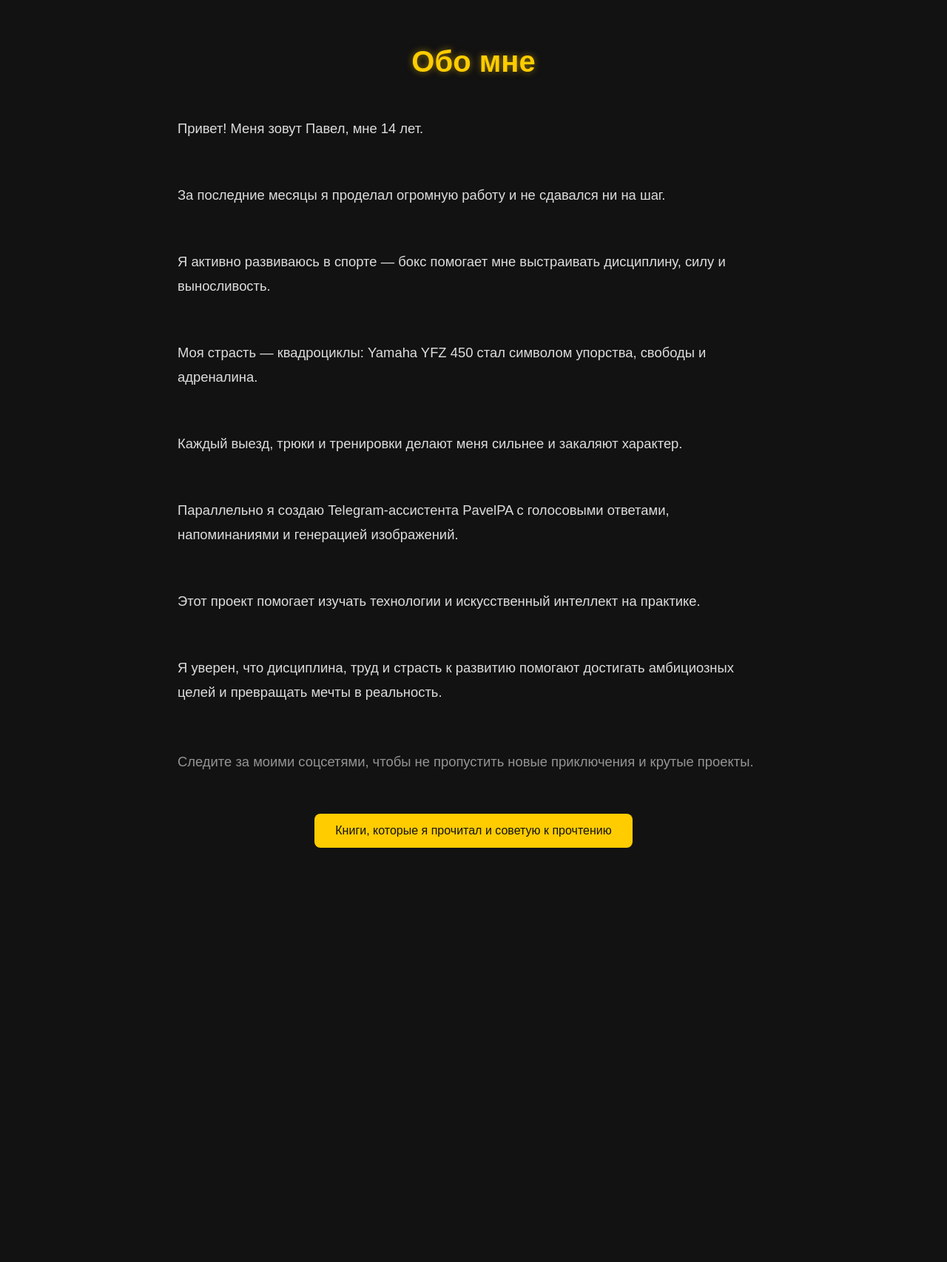
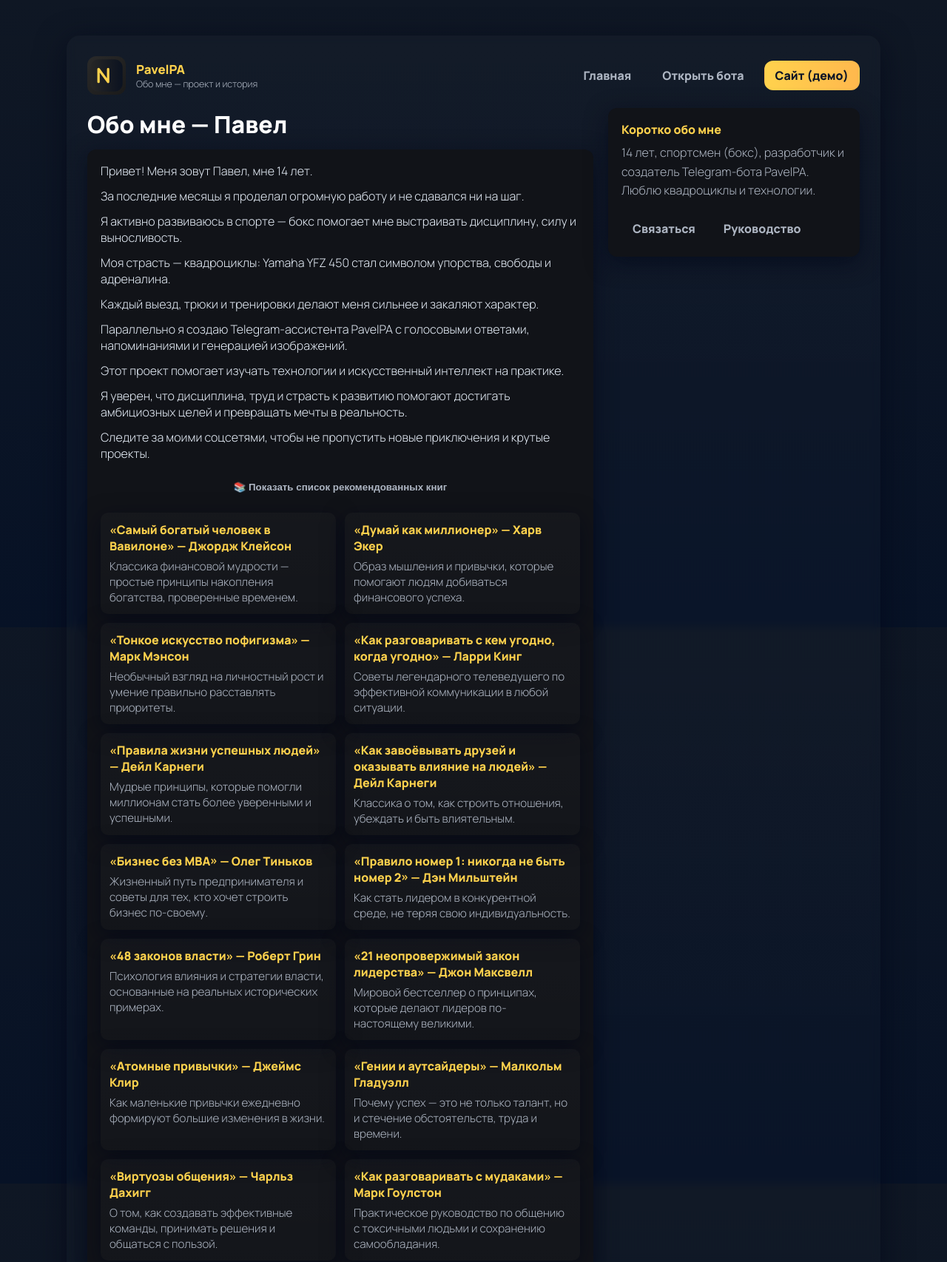
Before and after one commit to Pauelky123/pavelPA, a plain HTML site: page about.html in a window 1280 px wide. Shown: the top 1706 px of the page at 74% size. Before the commit the page ends 1206 px from the top, so only its background shows below. Drawn offline with Linux system fonts and the light colour scheme.

Commit message:
Update about.html

```diff
--- a/about.html
+++ b/about.html
@@ -1,174 +1,122 @@
-<!DOCTYPE html>
+<!doctype html>
 <html lang="ru">
 <head>
-<meta charset="UTF-8">
-<meta name="viewport" content="width=device-width, initial-scale=1">
-<title>Обо мне - PavelPA</title>
+  <meta charset="utf-8" />
+  <meta name="viewport" content="width=device-width, initial-scale=1" />
+  <title>Обо мне — PavelPA</title>
+  <link href="https://fonts.googleapis.com/css2?family=Manrope:wght@300;600;800&display=swap" rel="stylesheet">
+  <meta name="theme-color" content="#0f1724">
   <style>
-body {
-  margin: 0;
-  padding: 20px;
-  background: #121212;
-  color: #ddd;
-  font-family: 'Manrope', sans-serif;
-  line-height: 1.8;
-  overflow-x: hidden;
+    :root{
+      --bg:#0f1724;
+      --card:#111318;
+      --muted:#aeb6c3;
+      --accent:#ffd24d;
+      --glass: rgba(255,255,255,0.03);
+      --radius:16px;
+    }
+    *{box-sizing:border-box;margin:0;padding:0}
+    html,body{height:100%;font-family:'Manrope',system-ui,-apple-system,Segoe UI,Roboto,'Helvetica Neue',Arial; background:linear-gradient(180deg,var(--bg) 0%, #071226 100%); color:#e6eef8;-webkit-font-smoothing:antialiased}
+
+    /* page container */
+    .wrap{max-width:1100px;margin:48px auto;padding:28px;border-radius:18px;background:linear-gradient(180deg, rgba(255,255,255,0.02), rgba(255,255,255,0.01));box-shadow:0 10px 40px rgba(2,6,23,0.6);backdrop-filter: blur(6px)}
+
+    header{display:flex;align-items:center;justify-content:space-between;gap:18px;margin-bottom:18px}
+    .brand{display:flex;align-items:center;gap:14px}
+    .logo{width:52px;height:52px;border-radius:12px;background:linear-gradient(135deg,#2a2a2a, #1a1a1a);display:flex;align-items:center;justify-content:center}
+    .brand h1{font-size:1.05rem;color:var(--accent)}
+    .brand p{font-size:0.78rem;color:var(--muted)}
+    nav{display:flex;gap:12px;align-items:center}
+    .btn{font-weight:700;padding:8px 14px;border-radius:12px;text-decoration:none;display:inline-flex;align-items:center;gap:8px;border:1px solid transparent}
+    .btn.ghost{background:transparent;color:var(--muted)}
+    .btn.primary{background:linear-gradient(90deg,var(--accent), #ffb84d);color:#071226}
+
+    /* hero */
+    .hero{display:grid;grid-template-columns:1fr 340px;gap:20px;align-items:start}
+    .hero-left h2{font-size:2rem;color:#fff;margin-bottom:12px}
+    .lead{color:var(--muted);font-size:1rem;line-height:1.6;margin-bottom:18px}
+
+    /* about card */
+    .card{background:var(--card);padding:18px;border-radius:12px;box-shadow:0 8px 30px rgba(2,6,23,0.6)}
+    .about-paragraph{color:#e6eef8;margin-bottom:12px;opacity:0;transform:translateY(8px);transition:all 0.6s ease}
+    .about-paragraph.visible{opacity:1;transform:translateY(0)}
+
+    /* books */
+    .books-toggle{display:flex;justify-content:center;margin:18px 0}
+    .books-list{display:grid;grid-template-columns:repeat(auto-fit,minmax(220px,1fr));gap:12px;margin-top:12px}
+    .book{background:linear-gradient(180deg, rgba(255,255,255,0.02), rgba(255,255,255,0.01));padding:12px;border-radius:10px}
+    .book h4{color:var(--accent);margin-bottom:6px}
+    .book p{color:var(--muted);font-size:0.95rem}
+
+    footer{margin-top:24px;text-align:center;color:var(--muted);font-size:0.9rem;padding:10px}
+
+    @media (max-width:880px){
+      .hero{grid-template-columns:1fr}
+      .hero-right{order:-1}
     }
 
-h1 {
-  color: #ffcc00;
-  font-size: 2.5rem;
-  margin-bottom: 20px;
-  text-align: center;
-  text-shadow: 0 0 10px rgba(255,204,0,0.5);
-  opacity: 0;
-  transform: translateY(20px);
-  transition: all 0.8s ease;
-}
-
-h1.visible { opacity: 1; transform: translateY(0); }
-
-#wave-text {
-  font-size: 1.15rem;
-  max-width: 800px;
-  margin: 0 auto 40px;
-  display: flex;
-  flex-direction: column;
-  gap: 20px;
-}
-
-#wave-text p {
-  opacity: 0;
-  transform: translateY(10px);
-  transition: opacity 0.8s ease, transform 0.8s ease;
-}
-
-#wave-text p.visible {
-  opacity: 1;
-  transform: translateY(0);
-}
-
-button {
-  display: block;
-  margin: 0 auto 40px;
-  padding: 14px 28px;
-  font-size: 1rem;
-  background: #ffcc00;
-  color: #121212;
-  border: none;
-  border-radius: 8px;
-  cursor: pointer;
-  transition: transform 0.2s ease, background 0.3s ease, box-shadow 0.3s ease;
-  opacity: 0;
-  transform: translateY(10px);
-}
-
-button:hover {
-  transform: translateY(-3px);
-  background: #e6b800;
-  box-shadow: 0 0 15px rgba(255,204,0,0.6);
-}
-
-button.visible { opacity: 1; transform: translateY(0); }
-
-#books-list {
-  max-width: 700px;
-  margin: 0 auto 40px;
-  opacity: 0;
-  transform: translateY(10px);
-  transition: all 0.6s ease;
-}
-
-#books-list.visible { opacity: 1; transform: translateY(0); }
-
-article.book-item {
-  margin-bottom: 20px;
-  background: #1f1f1f;
-  border-radius: 10px;
-  padding: 14px 20px;
-  box-shadow: 0 2px 8px rgba(0,0,0,0.7);
-}
-
-article.book-item h3 { color: #ffcc00; margin-bottom: 6px; }
-article.book-item p { color: #bbb; }
-
-@media (max-width: 480px) {
-  body { padding: 16px; }
-  #wave-text { font-size: 1rem; gap: 16px; }
-}
   </style>
 </head>
 <body>
+  <main class="wrap">
+    <header>
+      <div class="brand">
+        <div class="logo" aria-hidden>
+          <svg viewBox="0 0 24 24" fill="none" xmlns="http://www.w3.org/2000/svg"><rect x="2" y="2" width="20" height="20" rx="5" fill="url(#g)"/><defs><linearGradient id="g" x1="0" x2="1"><stop offset="0" stop-color="#262626"/><stop offset="1" stop-color="#0b1220"/></linearGradient></defs><path d="M7 16V8l6 8V8" stroke="#ffd24d" stroke-width="1.5" stroke-linecap="round" stroke-linejoin="round"/></svg>
+        </div>
+        <div>
+          <h1>PavelPA</h1>
+          <p>Обо мне — проект и история</p>
+        </div>
+      </div>
 
-<h1 id="main-title">Обо мне</h1>
-<div id="wave-text"></div>
+      <nav>
+        <a class="btn ghost" href="/">Главная</a>
+        <a class="btn ghost" href="https://t.me/PauelkyyBot" target="_blank">Открыть бота</a>
+        <a class="btn primary" href="https://pauelky123.github.io/pavel/" target="_blank">Сайт (демо)</a>
+      </nav>
+    </header>
 
-<button id="toggle-books-btn" aria-expanded="false" aria-controls="books-list">
-  Книги, которые я прочитал и советую к прочтению
+    <section class="hero">
+      <div class="hero-left">
+        <h2 id="main-title">Обо мне — Павел</h2>
+        <div class="card" style="margin-top:12px">
+          <div id="about-content">
+            <!-- paragraphs will be inserted here -->
+          </div>
+
+          <div class="books-toggle">
+            <button id="toggle-books" class="btn ghost" aria-expanded="false" aria-controls="books">
+              📚 Показать список рекомендованных книг
             </button>
+          </div>
 
-<section id="books-list" hidden>
-  <!-- все книги возвращены -->
-  <article class="book-item">
-    <h3>«Самый богатый человек в Вавилоне» — Джордж Клейсон</h3>
-    <p>Классика финансовой мудрости — простые принципы накопления богатства, проверенные временем.</p>
-  </article>
-  <article class="book-item">
-    <h3>«Думай как миллионер» — Харв Экер</h3>
-    <p>Образ мышления и привычки, которые помогают людям добиваться финансового успеха.</p>
-  </article>
-  <article class="book-item">
-    <h3>«Тонкое искусство пофигизма» — Марк Мэнсон</h3>
-    <p>Необычный взгляд на личностный рост и умение правильно расставлять приоритеты.</p>
-  </article>
-  <article class="book-item">
-    <h3>«Как разговаривать с кем угодно, когда угодно» — Ларри Кинг</h3>
-    <p>Советы легендарного телеведущего по эффективной коммуникации в любой ситуации.</p>
-  </article>
-  <article class="book-item">
-    <h3>«Правила жизни успешных людей» — Дейл Карнеги</h3>
-    <p>Мудрые принципы, которые помогли миллионам стать более уверенными и успешными.</p>
-  </article>
-  <article class="book-item">
-    <h3>«Как завоёвывать друзей и оказывать влияние на людей» — Дейл Карнеги</h3>
-    <p>Классика о том, как строить отношения, убеждать и быть влиятельным.</p>
-  </article>
-  <article class="book-item">
-    <h3>«Бизнес без MBA» — Олег Тиньков</h3>
-    <p>Жизненный путь предпринимателя и советы для тех, кто хочет строить бизнес по-своему.</p>
-  </article>
-  <article class="book-item">
-    <h3>«Правило номер 1: никогда не быть номер 2» — Дэн Мильштейн</h3>
-    <p>Как стать лидером в конкурентной среде, не теряя свою индивидуальность.</p>
-  </article>
-  <article class="book-item">
-    <h3>«48 законов власти» — Роберт Грин</h3>
-    <p>Психология влияния и стратегии власти, основанные на реальных исторических примерах.</p>
-  </article>
-  <article class="book-item">
-    <h3>«21 неопровержимый закон лидерства» — Джон Максвелл</h3>
-    <p>Мировой бестселлер о принципах, которые делают лидеров по-настоящему великими.</p>
-  </article>
-  <article class="book-item">
-    <h3>«Атомные привычки» — Джеймс Клир</h3>
-    <p>Как маленькие привычки ежедневно формируют большие изменения в жизни.</p>
-  </article>
-  <article class="book-item">
-    <h3>«Гении и аутсайдеры» — Малкольм Гладуэлл</h3>
-    <p>Почему успех — это не только талант, но и стечение обстоятельств, труда и времени.</p>
-  </article>
-  <article class="book-item">
-    <h3>«Виртуозы общения» — Чарльз Дахигг</h3>
-    <p>О том, как создавать эффективные команды, принимать решения и общаться с пользой.</p>
-  </article>
-  <article class="book-item">
-    <h3>«Как разговаривать с мудаками» — Марк Гоулстон</h3>
-    <p>Практическое руководство по общению с токсичными людьми и сохранению самообладания.</p>
-  </article>
+          <div id="books" class="books-list" hidden>
+            <!-- books will be rendered here -->
+          </div>
+        </div>
+      </div>
+
+      <aside class="hero-right">
+        <div class="card">
+          <h4 style="color:var(--accent);margin-bottom:8px">Коротко обо мне</h4>
+          <p class="lead muted">14 лет, спортсмен (бокс), разработчик и создатель Telegram-бота PavelPA. Люблю квадроциклы и технологии.</p>
+
+          <div style="margin-top:12px;display:flex;gap:8px;flex-wrap:wrap">
+            <a class="btn ghost" href="https://t.me/pauelkyy" target="_blank">Связаться</a>
+            <a class="btn ghost" href="docs/guide.pdf" target="_blank" rel="noopener">Руководство</a>
+          </div>
+        </div>
+      </aside>
     </section>
 
+    <footer>
+      © 2025 PavelPA. <a href="https://pauelky123.github.io/pavel/" style="color:var(--muted);text-decoration:none">Главная</a>
+    </footer>
+  </main>
+
   <script>
-// Текст — по абзацам
+    // content from user
     const paragraphs = [
       "Привет! Меня зовут Павел, мне 14 лет.",
       "За последние месяцы я проделал огромную работу и не сдавался ни на шаг.",
@@ -181,39 +129,74 @@ const paragraphs = [
       "Следите за моими соцсетями, чтобы не пропустить новые приключения и крутые проекты."
     ];
 
-const container = document.getElementById('wave-text');
+    const books = [
+      {title: '«Самый богатый человек в Вавилоне» — Джордж Клейсон', desc: 'Классика финансовой мудрости — простые принципы накопления богатства, проверенные временем.'},
+      {title: '«Думай как миллионер» — Харв Экер', desc: 'Образ мышления и привычки, которые помогают людям добиваться финансового успеха.'},
+      {title: '«Тонкое искусство пофигизма» — Марк Мэнсон', desc: 'Необычный взгляд на личностный рост и умение правильно расставлять приоритеты.'},
+      {title: '«Как разговаривать с кем угодно, когда угодно» — Ларри Кинг', desc: 'Советы легендарного телеведущего по эффективной коммуникации в любой ситуации.'},
+      {title: '«Правила жизни успешных людей» — Дейл Карнеги', desc: 'Мудрые принципы, которые помогли миллионам стать более уверенными и успешными.'},
+      {title: '«Как завоёвывать друзей и оказывать влияние на людей» — Дейл Карнеги', desc: 'Классика о том, как строить отношения, убеждать и быть влиятельным.'},
+      {title: '«Бизнес без MBA» — Олег Тиньков', desc: 'Жизненный путь предпринимателя и советы для тех, кто хочет строить бизнес по-своему.'},
+      {title: '«Правило номер 1: никогда не быть номер 2» — Дэн Мильштейн', desc: 'Как стать лидером в конкурентной среде, не теряя свою индивидуальность.'},
+      {title: '«48 законов власти» — Роберт Грин', desc: 'Психология влияния и стратегии власти, основанные на реальных исторических примерах.'},
+      {title: '«21 неопровержимый закон лидерства» — Джон Максвелл', desc: 'Мировой бестселлер о принципах, которые делают лидеров по-настоящему великими.'},
+      {title: '«Атомные привычки» — Джеймс Клир', desc: 'Как маленькие привычки ежедневно формируют большие изменения в жизни.'},
+      {title: '«Гении и аутсайдеры» — Малкольм Гладуэлл', desc: 'Почему успех — это не только талант, но и стечение обстоятельств, труда и времени.'},
+      {title: '«Виртуозы общения» — Чарльз Дахигг', desc: 'О том, как создавать эффективные команды, принимать решения и общаться с пользой.'},
+      {title: '«Как разговаривать с мудаками» — Марк Гоулстон', desc: 'Практическое руководство по общению с токсичными людьми и сохранению самообладания.'}
+    ];
 
-// Плавное появление текста по абзацам
-paragraphs.forEach((para, index) => {
+    const aboutContainer = document.getElementById('about-content');
+    paragraphs.forEach((t, i) => {
       const p = document.createElement('p');
-  p.textContent = para;
-  container.appendChild(p);
-  setTimeout(() => {
-    p.classList.add('visible');
-  }, index * 600);
+      p.className = 'about-paragraph';
+      p.textContent = t;
+      aboutContainer.appendChild(p);
+      setTimeout(()=> p.classList.add('visible'), 200 + i*500);
     });
 
-// Кнопка книг
-const btn = document.getElementById('toggle-books-btn');
-const booksList = document.getElementById('books-list');
-btn.addEventListener('click', () => {
-  const isHidden = booksList.hasAttribute('hidden');
-  if (isHidden) {
-    booksList.removeAttribute('hidden');
-    btn.setAttribute('aria-expanded', 'true');
-    btn.textContent = 'Скрыть список книг';
+    const booksEl = document.getElementById('books');
+    books.forEach(b => {
+      const el = document.createElement('article');
+      el.className = 'book card book-item';
+      el.innerHTML = `<h4>${b.title}</h4><p>${b.desc}</p>`;
+      booksEl.appendChild(el);
+    });
+
+    const toggle = document.getElementById('toggle-books');
+    toggle.addEventListener('click', ()=>{
+      const hidden = booksEl.hasAttribute('hidden');
+      if(hidden){
+        booksEl.removeAttribute('hidden');
+        toggle.setAttribute('aria-expanded','true');
+        toggle.textContent = '📚 Скрыть список книг';
       } else {
-    booksList.setAttribute('hidden', '');
-    btn.setAttribute('aria-expanded', 'false');
-    btn.textContent = 'Книги, которые я прочитал и советую к прочтению';
+        booksEl.setAttribute('hidden','');
+        toggle.setAttribute('aria-expanded','false');
+        toggle.innerHTML = '📚 Показать список рекомендованных книг';
       }
     });
 
-// Заголовок и кнопка
-window.addEventListener('DOMContentLoaded', ()=>{
-  document.getElementById('main-title').classList.add('visible');
-  setTimeout(()=> btn.classList.add('visible'), 1200);
-});
+    // theme support (uses same css vars as main page)
+    (function(){
+      const root = document.documentElement;
+      function setTheme(name){
+        if(name === 'light'){
+          root.style.setProperty('--bg','#f7fafc');
+          root.style.setProperty('--card','#ffffff');
+          root.style.setProperty('--muted','#334155');
+          root.style.setProperty('--accent','#ffb84d');
+        } else {
+          root.style.setProperty('--bg','#0f1724');
+          root.style.setProperty('--card','#111318');
+          root.style.setProperty('--muted','#aeb6c3');
+          root.style.setProperty('--accent','#ffd24d');
+        }
+        localStorage.setItem('pavelpa_theme', name);
+      }
+      const saved = localStorage.getItem('pavelpa_theme') || 'dark';
+      setTheme(saved);
+    })();
   </script>
 </body>
 </html>
```
Lines whose indentation alone changed are shown as unchanged.
